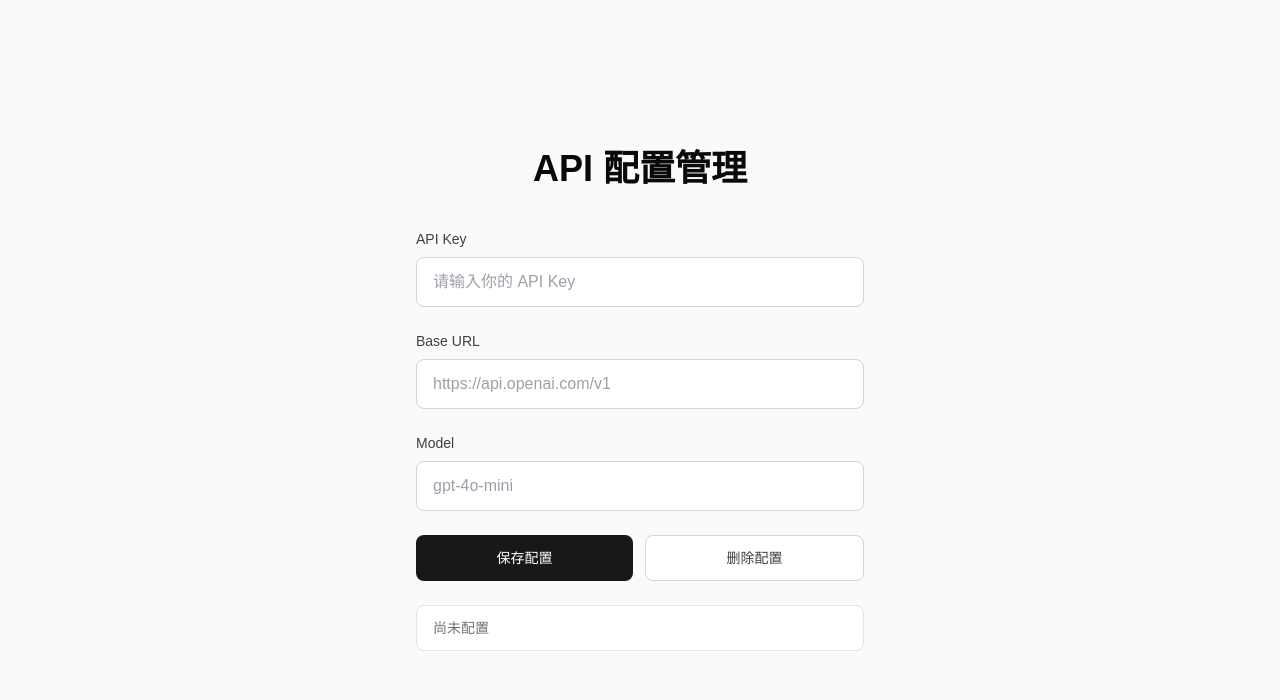
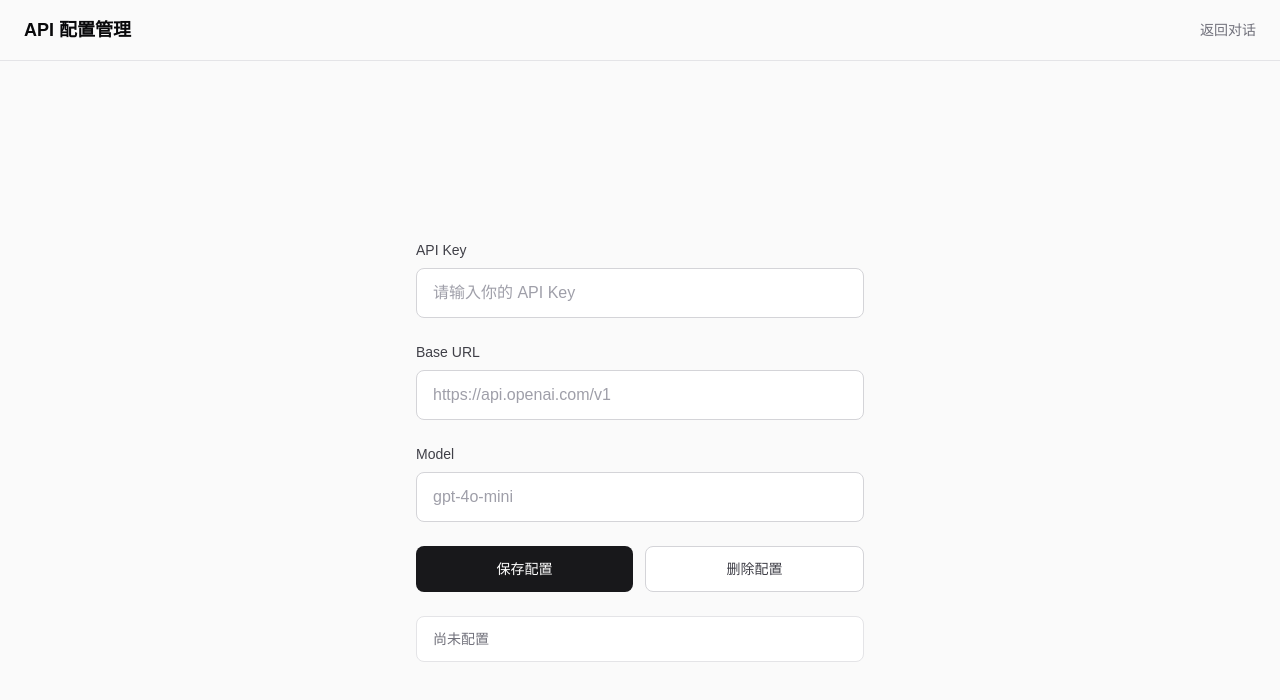
Before and after one commit to ghostzero-ai/agent_web, a Next.js app in the folder web/: page /api-key in a window 1280 px wide. Shown: the top 700 px of the page. Built offline with nearby package versions, Linux system fonts and the light colour scheme.

Commit message:
step4 patch1

```diff
--- a/web/app/api-key/page.tsx
+++ b/web/app/api-key/page.tsx
@@ -1,6 +1,7 @@
 "use client";
 
 import { useState, useEffect } from "react";
+import Link from "next/link";
 
 const STORAGE_KEYS = {
   apiKey: "agent_api_key",
@@ -72,11 +73,19 @@ export default function ApiKeyPage() {
 
   return (
     <div className="flex min-h-screen flex-col bg-zinc-50 dark:bg-black">
-      <main className="flex flex-1 flex-col items-center justify-center px-6 py-16">
-        <h1 className="text-3xl font-bold text-zinc-950 dark:text-zinc-50 sm:text-4xl">
+      {/* Header */}
+      <header className="flex items-center justify-between border-b border-zinc-200 px-6 py-4 dark:border-zinc-800">
+        <h1 className="text-lg font-semibold text-zinc-950 dark:text-zinc-50">
           API 配置管理
         </h1>
-
+        <Link
+          href="/chat"
+          className="text-sm font-medium text-zinc-500 transition-colors hover:text-zinc-900 dark:text-zinc-400 dark:hover:text-zinc-200"
+        >
+          返回对话
+        </Link>
+      </header>
+      <main className="flex flex-1 flex-col items-center justify-center px-6 py-16">
         <div className="mt-10 w-full max-w-md space-y-6">
           {/* API Key */}
           <div>
--- a/web/app/chat/page.tsx
+++ b/web/app/chat/page.tsx
@@ -22,7 +22,7 @@ export default function ChatPage() {
     // Validate config
     const config = validateConfig();
     if (!config.valid) {
-      setError(`请先配置：${config.missing.join("、")}`);
+      setError("请先配置 API Key、Base URL 和 Model 才能使用 Chat 功能");
       return;
     }
 
@@ -95,6 +95,12 @@ export default function ChatPage() {
           <p className="flex-1 text-sm text-red-700 dark:text-red-400">
             {error}
           </p>
+          <Link
+            href="/api-key"
+            className="text-sm font-medium text-red-700 hover:text-red-900 dark:text-red-400 dark:hover:text-red-300"
+          >
+            前往配置
+          </Link>
           <button
             type="button"
             onClick={() => setError(null)}
```
